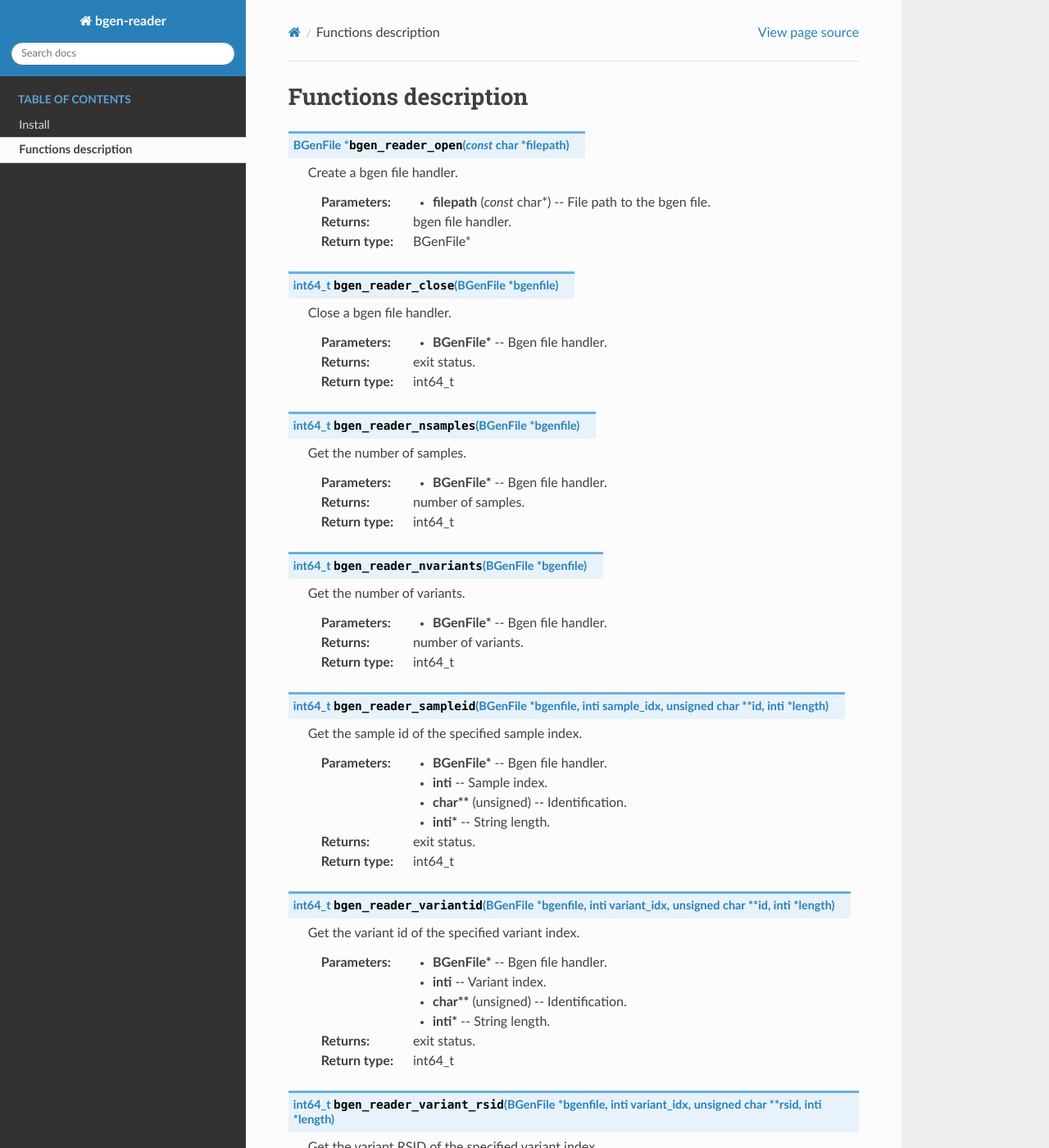
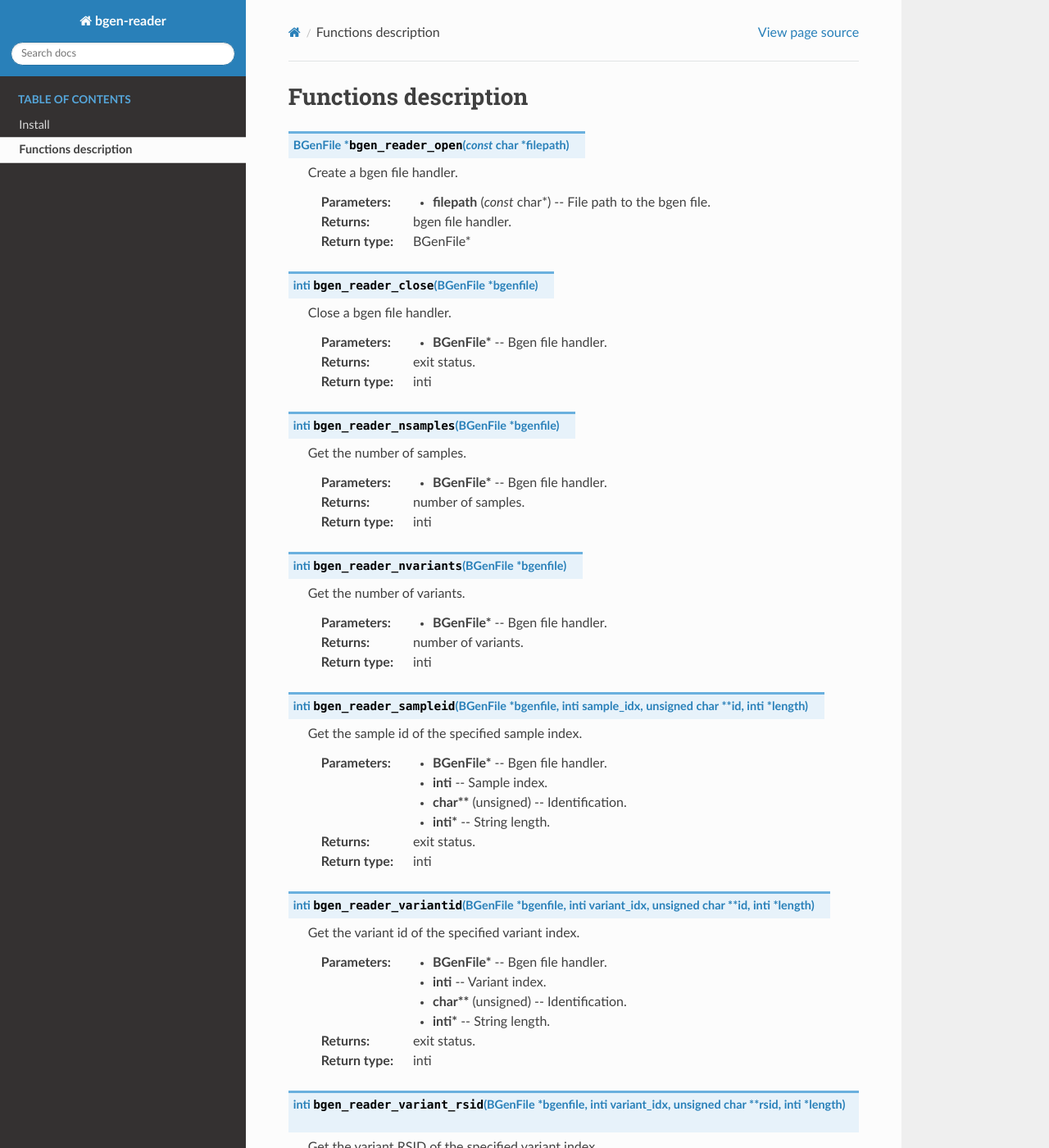
Before and after one commit to limix/bgen, a Sphinx documentation site: the page built from doc/api.rst, in a window 1280 px wide and 1400 px high. Shown: the whole window at 82% size. Built offline with Sphinx 7.4.7 and the Read the Docs theme 2.0.0, drawn with Linux system fonts in a browser that asks for light colours; some of the changed text lies outside the part shown.

Commit message:
int64_t to inti

```diff
--- a/doc/api.rst
+++ b/doc/api.rst
@@ -10,31 +10,31 @@ Functions description
   :return: bgen file handler.
   :rtype: BGenFile*
 
-.. c:function:: int64_t bgen_reader_close(BGenFile* bgenfile)
+.. c:function:: inti bgen_reader_close(BGenFile* bgenfile)
 
   Close a bgen file handler.
 
   :param BGenFile*: Bgen file handler.
   :return: exit status.
-  :rtype: int64_t
+  :rtype: inti
 
-.. c:function:: int64_t bgen_reader_nsamples(BGenFile* bgenfile)
+.. c:function:: inti bgen_reader_nsamples(BGenFile* bgenfile)
 
   Get the number of samples.
 
   :param BGenFile*: Bgen file handler.
   :return: number of samples.
-  :rtype: int64_t
+  :rtype: inti
 
-.. c:function:: int64_t bgen_reader_nvariants(BGenFile* bgenfile)
+.. c:function:: inti bgen_reader_nvariants(BGenFile* bgenfile)
 
   Get the number of variants.
 
   :param BGenFile*: Bgen file handler.
   :return: number of variants.
-  :rtype: int64_t
+  :rtype: inti
 
-.. c:function:: int64_t bgen_reader_sampleid(BGenFile* bgenfile,\
+.. c:function:: inti bgen_reader_sampleid(BGenFile* bgenfile,\
                                              inti  sample_idx,\
                                              unsigned char** id,\
                                              inti* length)
@@ -47,9 +47,9 @@ Functions description
   :param inti*: String length.
 
   :return: exit status.
-  :rtype: int64_t
+  :rtype: inti
 
-.. c:function:: int64_t bgen_reader_variantid(BGenFile* bgenfile,\
+.. c:function:: inti bgen_reader_variantid(BGenFile* bgenfile,\
                                              inti  variant_idx,\
                                              unsigned char** id,\
                                              inti* length)
@@ -62,9 +62,9 @@ Functions description
   :param inti*: String length.
 
   :return: exit status.
-  :rtype: int64_t
+  :rtype: inti
 
-.. c:function:: int64_t bgen_reader_variant_rsid(BGenFile* bgenfile,\
+.. c:function:: inti bgen_reader_variant_rsid(BGenFile* bgenfile,\
                                              inti  variant_idx,\
                                              unsigned char** rsid,\
                                              inti* length)
@@ -77,9 +77,9 @@ Functions description
   :param inti*: String length.
 
   :return: exit status.
-  :rtype: int64_t
+  :rtype: inti
 
-.. c:function:: int64_t bgen_reader_variant_chrom(BGenFile* bgenfile,\
+.. c:function:: inti bgen_reader_variant_chrom(BGenFile* bgenfile,\
                                              inti  variant_idx,\
                                              unsigned char** chrom,\
                                              inti* length)
@@ -92,9 +92,9 @@ Functions description
   :param inti*: String length.
 
   :return: exit status.
-  :rtype: int64_t
+  :rtype: inti
 
-.. c:function:: int64_t bgen_reader_variant_position(BGenFile* bgenfile,\
+.. c:function:: inti bgen_reader_variant_position(BGenFile* bgenfile,\
                                              inti  variant_idx,\
                                              inti* position)
 
@@ -105,9 +105,9 @@ Functions description
   :param inti*: Position.
 
   :return: exit status.
-  :rtype: int64_t
+  :rtype: inti
 
-.. c:function:: int64_t bgen_reader_variant_nalleles(BGenFile* bgenfile,\
+.. c:function:: inti bgen_reader_variant_nalleles(BGenFile* bgenfile,\
                                              inti  variant_idx,\
                                              inti* nalleles)
 
@@ -118,9 +118,9 @@ Functions description
   :param nalleles*: Number of alleles.
 
   :return: exit status.
-  :rtype: int64_t
+  :rtype: inti
 
-.. c:function:: int64_t bgen_reader_variant_alleleid(BGenFile* bgenfile,\
+.. c:function:: inti bgen_reader_variant_alleleid(BGenFile* bgenfile,\
                                              inti  variant_idx,\
                                              inti  allele_idx,\
                                              unsigned char** id,\
@@ -135,9 +135,9 @@ Functions description
   :param inti*: String length.
 
   :return: exit status.
-  :rtype: int64_t
+  :rtype: inti
 
-.. c:function:: int64_t bgen_reader_read_genotype(BGenFile*  bgenfile,\
+.. c:function:: inti bgen_reader_read_genotype(BGenFile*  bgenfile,\
                                                   inti   variant_idx,\
                                                   uint32_t** ui_probs,\
                                                   inti*  ploidy,\
@@ -159,4 +159,4 @@ Functions description
   :param inti*: Number of alleles.
 
   :return: exit status.
-  :rtype: int64_t
+  :rtype: inti
```
Also changed, not shown: 14 other files.
